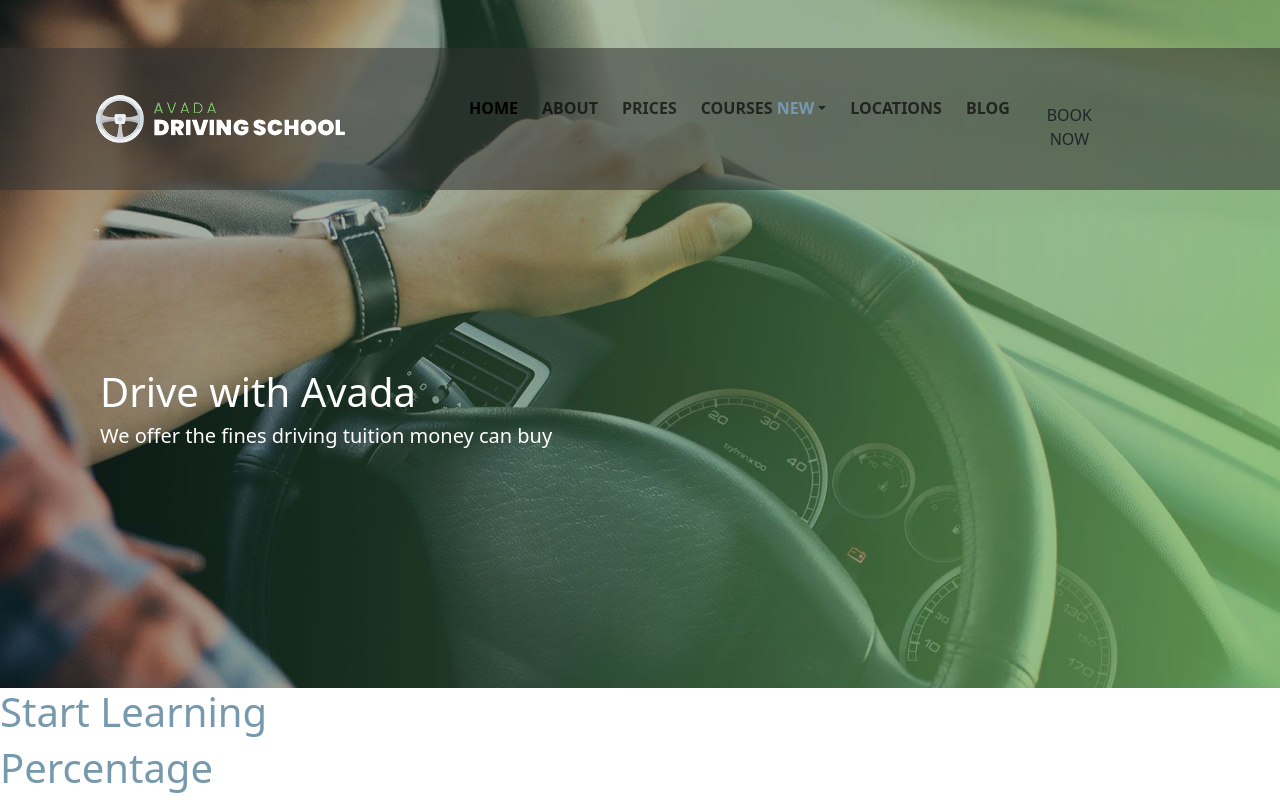
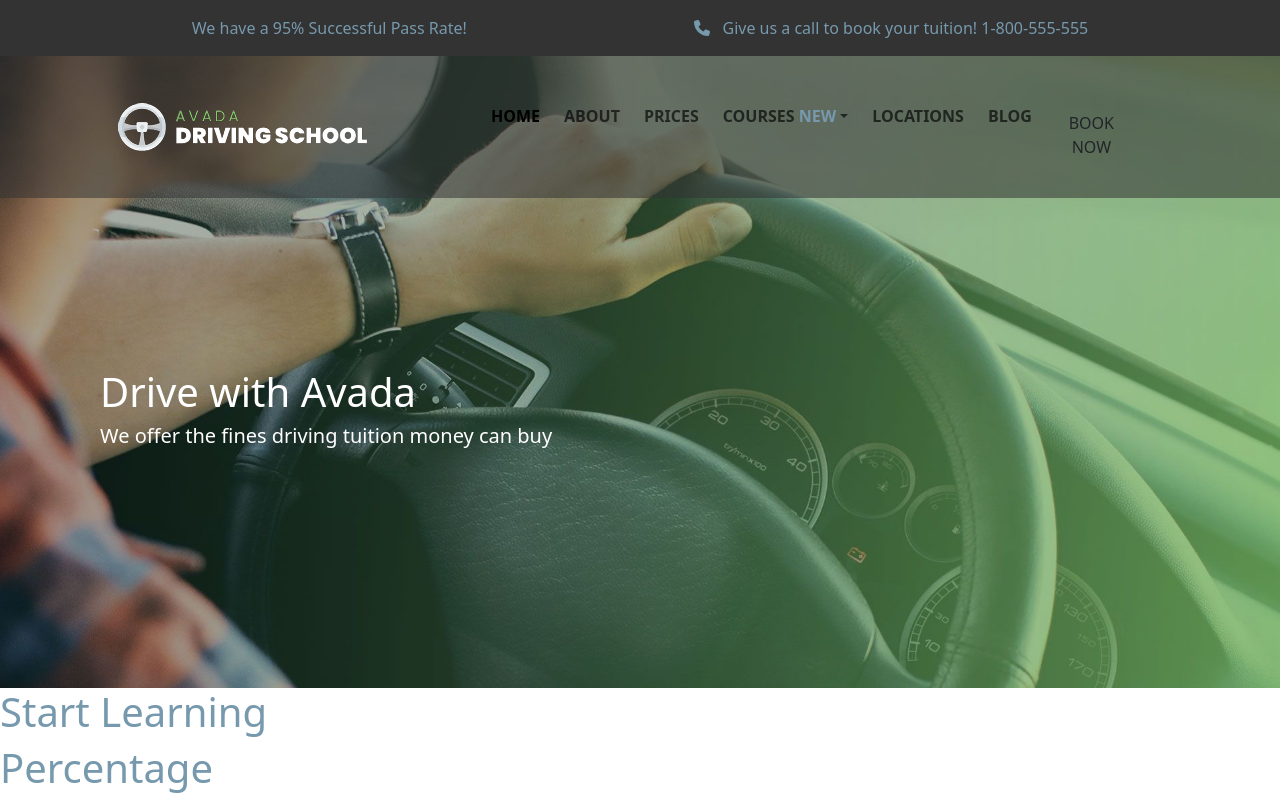
Before and after one commit to MiriamPecora/proj-html-vuejs, a Vue app: page / in a window 1280 px wide. Shown: the top 800 px of the page. Built offline with nearby package versions, Linux system fonts and the light colour scheme.

Commit message:
[UPD] Header

```diff
--- a/src/components/AppHeader.vue
+++ b/src/components/AppHeader.vue
@@ -1,4 +1,9 @@
 <script>
+import { library } from '@fortawesome/fontawesome-svg-core'
+
+import { faPhone } from '@fortawesome/free-solid-svg-icons';
+
+library.add(faPhone)
 export default {
     name: 'Header'
 }
@@ -6,8 +11,16 @@ export default {
 
 <template>
 <header>
-    <div class="p-4"></div>
-    <nav class="navbar navbar-expand-lg">
+    <div class="up-nav">
+        <div class="container-lg fs-6 d-flex justify-content-around pt-3">
+            <p>We have a 95% Successful Pass Rate!</p>
+            <p>
+                <font-awesome-icon class="mx-2" icon="fa-solid fa-phone"/>
+                Give us a call to book your tuition! 1-800-555-555
+            </p>
+        </div>
+    </div>
+    <nav class="navbar navbar-expand-lg justify-content-center">
         <div class="container-lg px-5 mx-5 my-3 fw-bold">
           <a class="navbar-brand" href="#">
             <img src="/src/assets/img/header/avada-drivers-logo-1x.webp" alt="">
```
